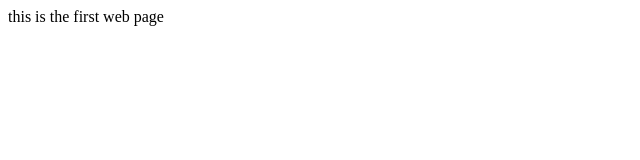
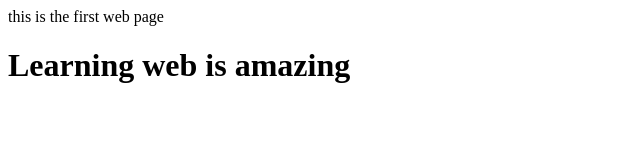
Before and after one commit to akeshamajgaiya/Web-dev, a plain HTML site: page index.html in a window 1280 px wide. Shown: the whole page, without its empty margins (0-640 px from the left). Drawn offline with Linux system fonts and the light colour scheme.

Commit message:
newb created

```diff
--- a/index.html
+++ b/index.html
@@ -7,5 +7,8 @@
 </head>
 <body>
     this is the first web page
+    <h1> Learning web is amazing
+
+    </h1>
 </body>
 </html>
```
